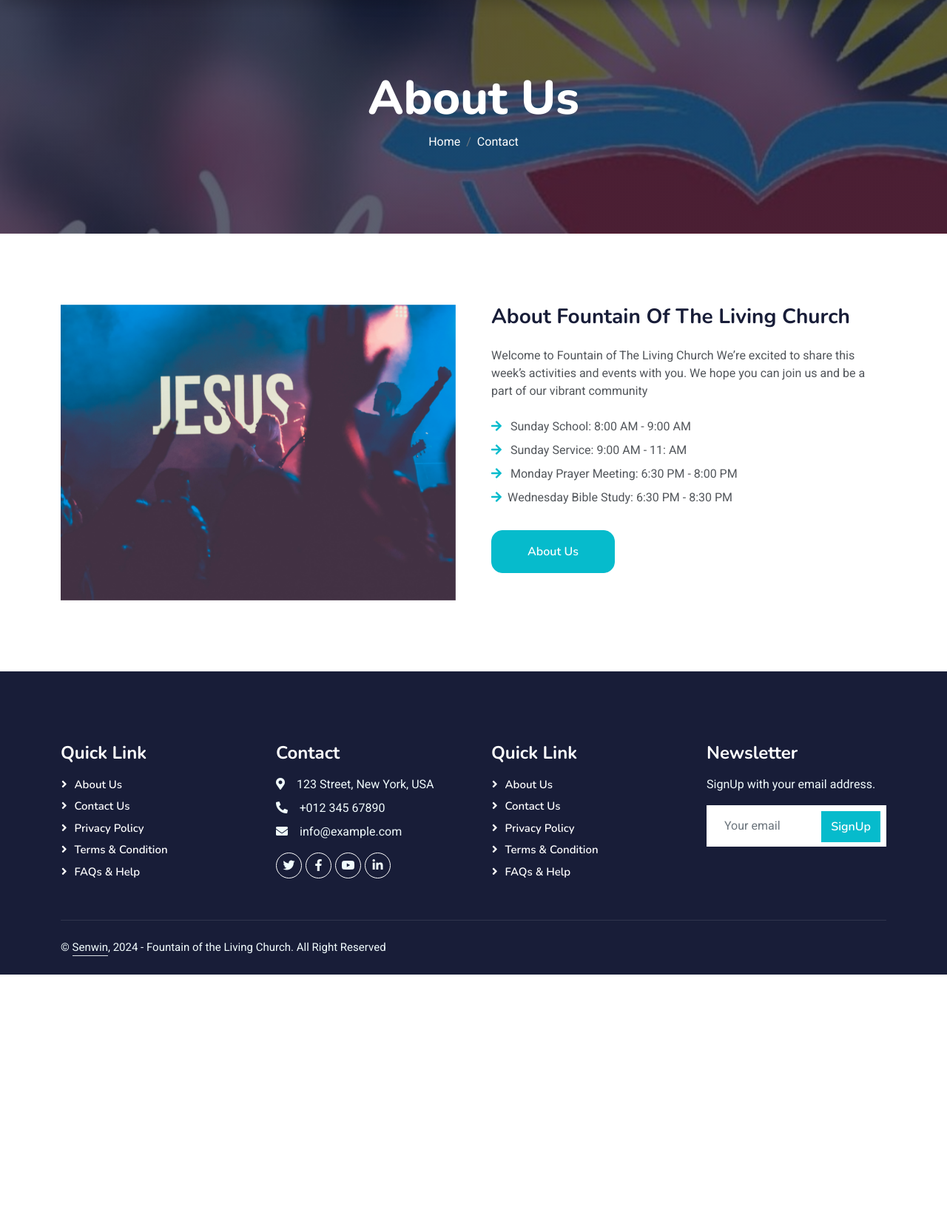
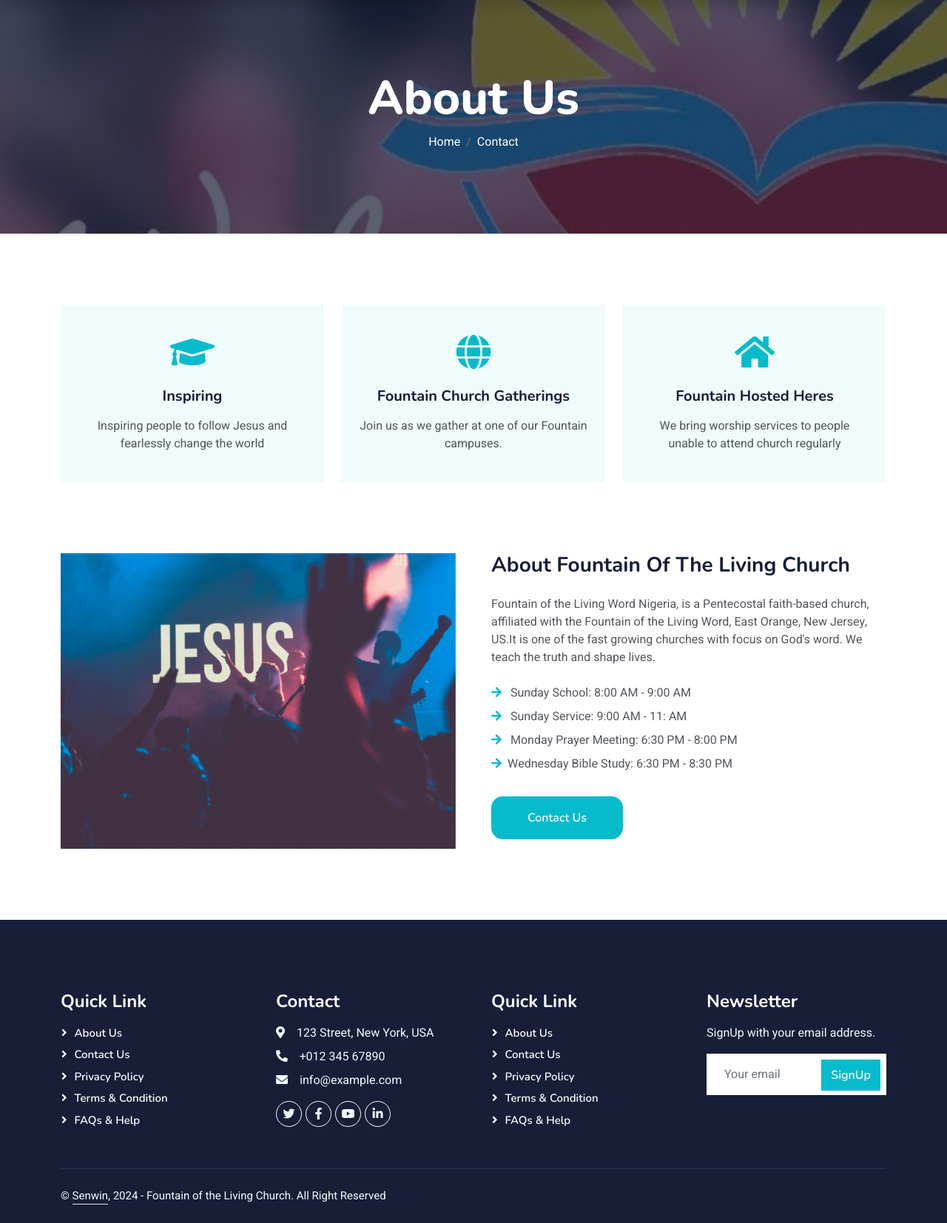
Before and after one commit to godwinumosen/FountainChurch, a Django app: page /about/ in a window 1280 px wide. Shown: the part 76-1730 px from the top of the page at 74% size. Before the commit the page ends 1394 px from the top, so only its background shows below. Run offline with Django 5.2, Linux system fonts and the light colour scheme; some libraries are stand-ins or nearby versions.

Commit message:
Fountain

```diff
--- a/templates/fountainchurch/about_us.html
+++ b/templates/fountainchurch/about_us.html
@@ -25,6 +25,45 @@
 
 
 
+    <!-- Service Start -->
+    <div class="container-xxl py-5">
+        <div class="container">
+            <div class="row g-4">
+                <div class="col-lg-4 col-sm-6 wow fadeInUp" data-wow-delay="0.1s">
+                    <div class="service-item text-center pt-3">
+                        <div class="p-4">
+                            <i class="fa fa-3x fa-graduation-cap text-primary mb-4"></i>
+                            <h5 class="mb-3">Inspiring</h5>
+                            <p>Inspiring people to follow Jesus and fearlessly change the world</p>
+                        </div>
+                    </div>
+                </div>
+                <div class="col-lg-4 col-sm-6 wow fadeInUp" data-wow-delay="0.3s">
+                    <div class="service-item text-center pt-3">
+                        <div class="p-4">
+                            <i class="fa fa-3x fa-globe text-primary mb-4"></i>
+                            <h5 class="mb-3">Fountain Church Gatherings</h5>
+                            <p>Join us as we gather at one of our Fountain campuses.</p>
+                        </div>
+                    </div>
+                </div>
+                <div class="col-lg-4 col-sm-6 wow fadeInUp" data-wow-delay="0.5s">
+                    <div class="service-item text-center pt-3">
+                        <div class="p-4">
+                            <i class="fa fa-3x fa-home text-primary mb-4"></i>
+                            <h5 class="mb-3">Fountain Hosted Heres</h5>
+                            <p>  We bring worship services to people unable to attend church regularly</p>
+                        </div>
+                    </div>
+                </div>
+            </div>
+        </div>
+    </div>
+    <!-- Service End -->
+
+
+
+
     <!-- About Start -->
     <div class="container-xxl py-5">
         <div class="container">
@@ -47,8 +86,9 @@
                    </div>
                 <div class="col-lg-6 wow fadeInUp" data-wow-delay="0.3s">
                     <h3 class="mb-4">About Fountain Of The Living Church</h3>
-                    <p class="mb-4">Welcome to Fountain of The Living Church We’re excited to share this week’s activities and
-                        events with you. We hope you can join us and be a part of our vibrant community</p>
+                    <p class="mb-4">Fountain of the Living Word Nigeria, is a Pentecostal faith-based church,
+                        affiliated with the Fountain of the Living Word, East Orange,
+                        New Jersey, US.It is one of the fast growing churches with focus on God's word. We teach the truth and shape lives.</p>
                     <div class="row gy-2 gx-4 mb-4">
                         <div class="col-sm-10">
                             <p class="mb-0"><i class="fa fa-arrow-right text-primary me-2"></i> Sunday School: 8:00 AM - 9:00 AM</p>
@@ -63,7 +103,7 @@
                             <p class="mb-0"><i class="fa fa-arrow-right text-primary me-2"></i>Wednesday Bible Study: 6:30 PM - 8:30 PM </p>
                         </div>
                     </div>
-                    <a class="btn btn-primary py-3 px-5 mt-2"style="border-radius: 15px;" href="">About Us</a>
+                    <a class="btn btn-primary py-3 px-5 mt-2"style="border-radius: 15px;" href="">Contact Us</a>
                 </div>
             </div>
         </div>
@@ -74,4 +114,6 @@
 
 
 
+
+
 {% endblock %}
--- a/templates/fountainchurch/home.html
+++ b/templates/fountainchurch/home.html
@@ -114,7 +114,7 @@
                             <p class="mb-0"><i class="fa fa-arrow-right text-primary me-2"></i>Wednesday Bible Study: 6:30 PM - 8:30 PM </p>
                         </div>
                     </div>
-                    <a class="btn btn-primary py-3 px-5 mt-2"style="border-radius: 15px;" href="">About Us</a>
+                    <a class="btn btn-primary py-3 px-5 mt-2"style="border-radius: 15px;" href="{% url 'about' %}">About Us</a>
                 </div>
             </div>
         </div>
```
